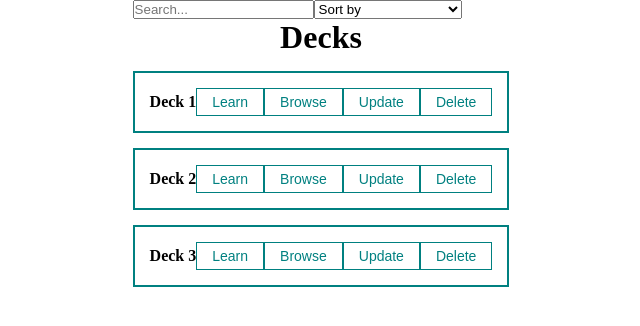
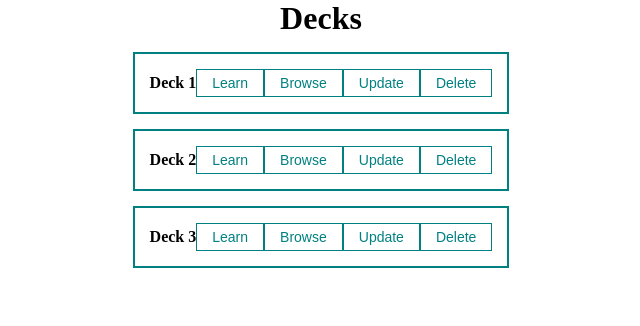
Before and after one commit to TurboGoose/Flashcard.io, a React (Create React App) app in the folder frontend/: page /decks in a window 1280 px wide. Shown: the top 326 px of the page, without its empty margins (319-959 px from the left). Built offline with nearby package versions, Linux system fonts and the light colour scheme; sample sign-in values are in the browser's storage.

Commit message:
Remove filtering and searching functionality on /decks page

```diff
--- a/frontend/src/pages/Decks.jsx
+++ b/frontend/src/pages/Decks.jsx
@@ -1,5 +1,4 @@
 import React, {useContext, useState} from 'react';
-import DeckFilter from "../components/DeckFilter";
 import {useHistory} from "react-router-dom";
 import DeckList from "../components/DeckList";
 import DeckService from "../api/DeckService";
@@ -8,7 +7,6 @@ import {AuthContext} from "../context";
 const Decks = () => {
     const router = useHistory()
     const {user} = useContext(AuthContext)
-    const [filter, setFilter] = useState({sort: "", searchQuery: ""})
     const [decks, setDecks] = useState([
         {userId: user.userId, deckId: 1, title: "Deck 1", cardsToLearn: 1, creationTime: Date.now(), lastModified: Date.now()},
         {userId: user.userId, deckId: 2, title: "Deck 2", cardsToLearn: 2, creationTime: Date.now(), lastModified: Date.now()},
@@ -35,7 +33,6 @@ const Decks = () => {
 
     return (
         <div>
-            <DeckFilter filter={filter} setFilter={setFilter}/>
             <DeckList
                 title={"Decks"}
                 decks={decks}
```
